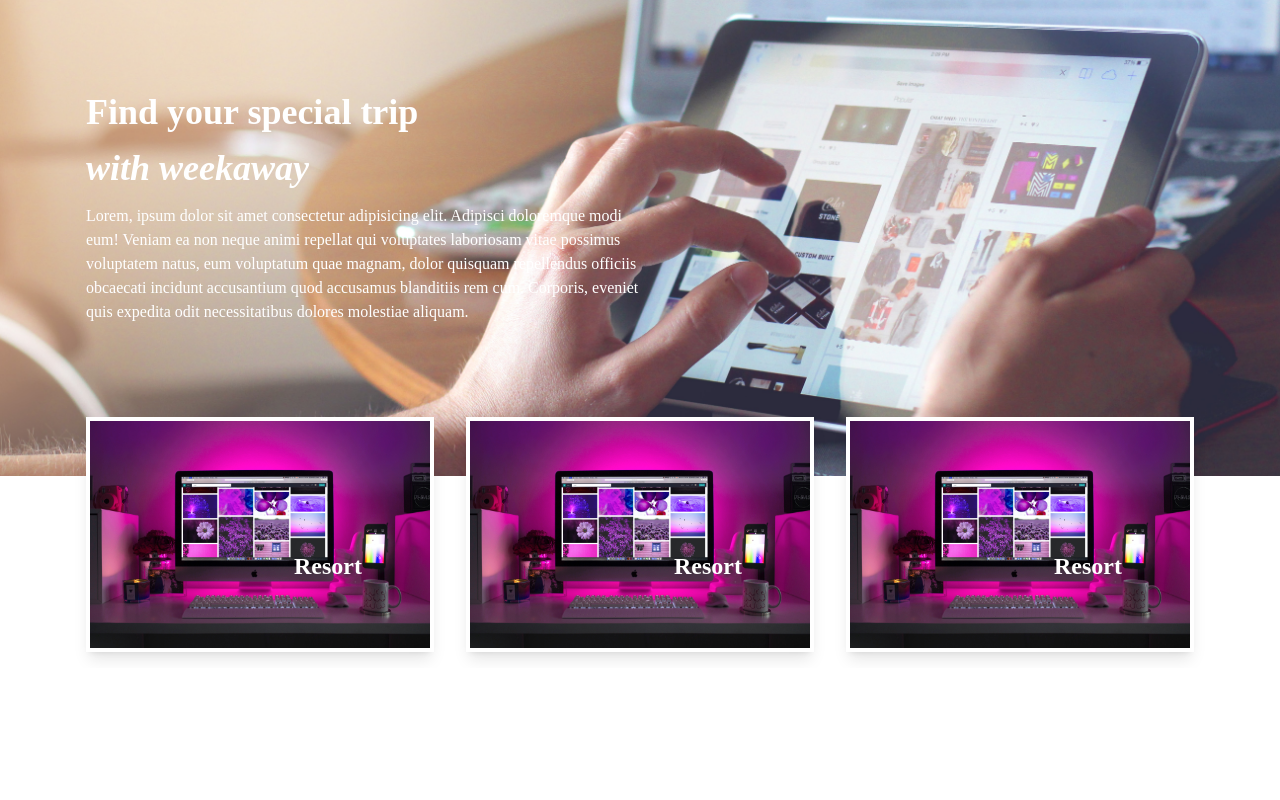
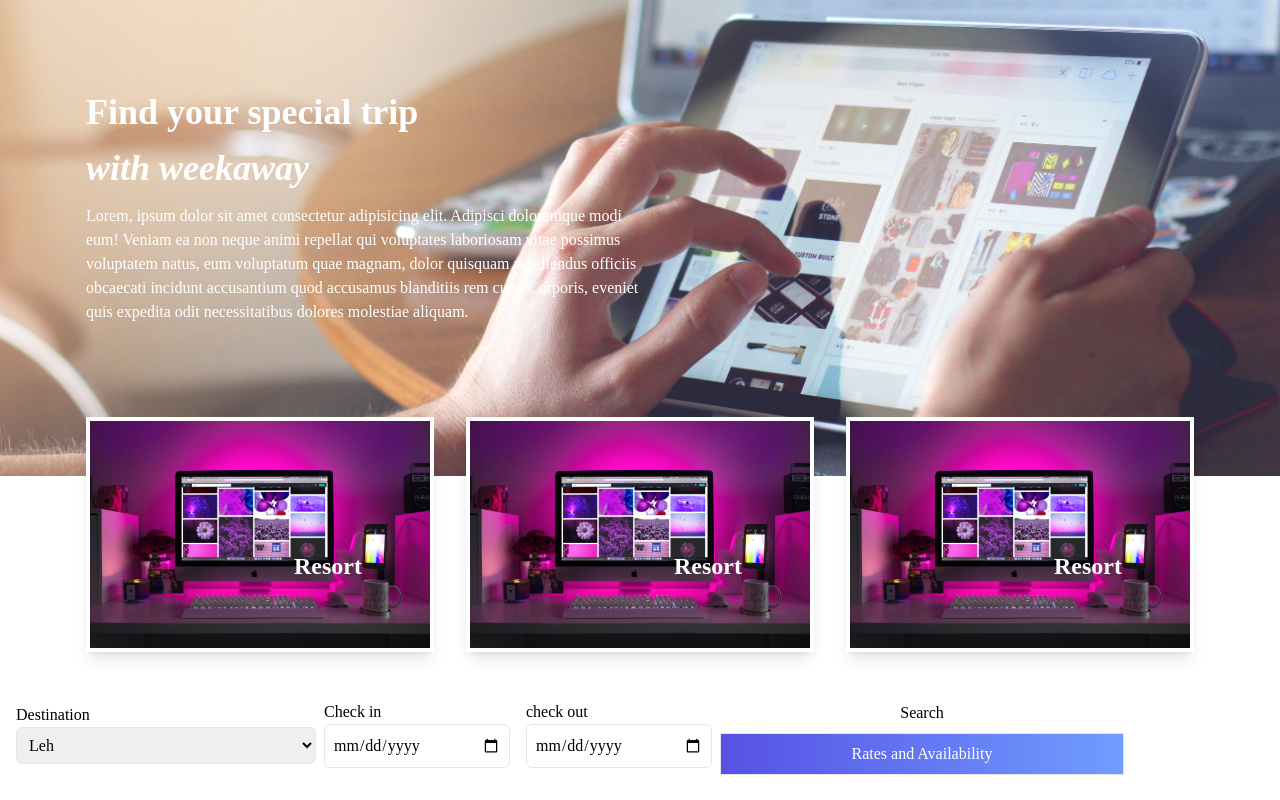
Before and after one commit to ayushh1804/Blood_Donation_Website, a React (Create React App) app: page / in a window 1280 px wide. Shown: the part 244-1044 px from the top of the page. Before the commit the page ends 912 px from the top, so only its background shows below. Built offline with nearby package versions, Linux system fonts and the light colour scheme.

Commit message:
Added form

```diff
--- a/src/App.js
+++ b/src/App.js
@@ -1,6 +1,7 @@
 import Navbar from './components/Navbar';
 import Landing from './components/Landing';
 import Activities from './components/Activities';
+import Book from './components/Book';
 import './App.css';
 
 function App() {
@@ -8,6 +9,7 @@
    <Navbar />
    <Landing/>
    <Activities />
+   <Book />
   </>);
 }
 
--- a/src/components/Book.jsx
+++ b/src/components/Book.jsx
@@ -1,9 +1,37 @@
-import React from 'react'
+import React from "react";
 
 const Book = () => {
   return (
-    <div></div>
-  )
-}
+    <div id="deals" className="max-w-[1140px] w-auto p-4">
+      <form className="lg:flex lg:justify-between w-full items-center">
+        <div className="flex flex-col my-2 py-2">
+          <label>Destination </label>
+          <select className="lg:w-[300px] md:w-full border rounded-md p-2">
+            <option>Leh</option>
+            <option>Leh</option>
+            <option>Leh</option>
+            <option>Leh</option>
+          </select>
+        </div>
 
-export default Book
+          <div className="flex w-full">
+            <div className="flex flex-col w-full lg:max-w-[250px] my-2 p-2">
+              <label>Check in</label>
+              <input className="border rounded-md p-2 " type="date" />
+            </div>
+
+          <div className="flex flex-col w-full lg:max-w-[250px] my-2 p-2">
+            <label>check out</label>
+            <input className="border rounded-md p-2" type="date" />
+          </div>
+        </div>
+        <div className="flex flex-col w-full">
+          <label className=" flex justify-center my-2">Search</label>
+          <button>Rates and Availability</button>
+        </div>
+      </form>
+    </div>
+  );
+};
+
+export default Book;
```
